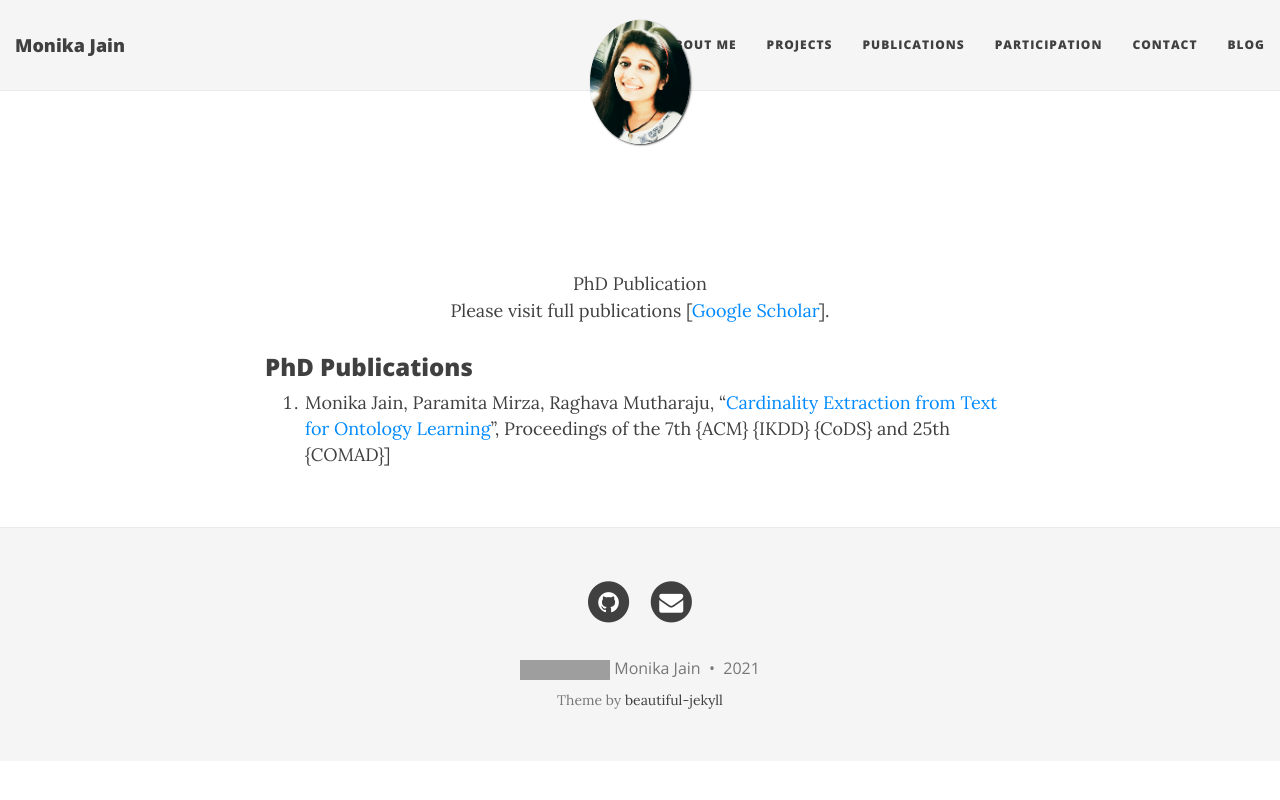
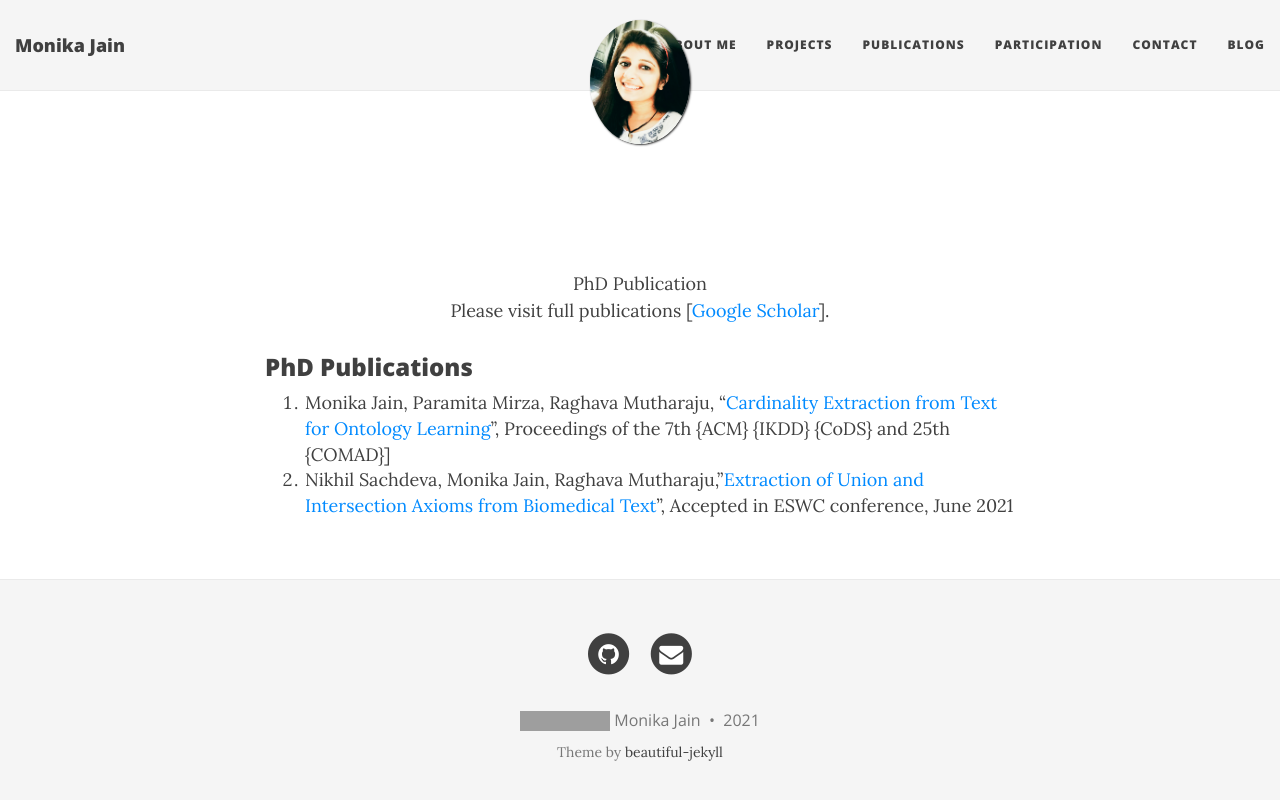
Before and after one commit to MonikaJain19/MonikaJain19.github.io, a Jekyll site: the page built from publications.md, in a window 1280 px wide. Shown: the top 800 px of the page. Built offline with Jekyll 4.4.1, drawn with Linux system fonts in a browser that asks for light colours; nearby versions of some CDN libraries; grey boxes are pictures that could not be loaded.

Commit message:
Update publications.md

```diff
--- a/publications.md
+++ b/publications.md
@@ -14,3 +14,4 @@ Please visit full publications [<a href = "https://scholar.google.com/citations?
 ### PhD Publications
 
 1. Monika Jain, Paramita Mirza, Raghava Mutharaju, "[Cardinality Extraction from Text for Ontology Learning](https://doi.org/10.1145/3371158.3371223)", Proceedings of the 7th {ACM} {IKDD} {CoDS} and 25th {COMAD}]
+2. Nikhil Sachdeva, Monika Jain, Raghava Mutharaju,"[Extraction of Union and Intersection Axioms from Biomedical Text](https://openreview.net/pdf?id=uL5eaPThII2)", Accepted in ESWC conference, June 2021
```
